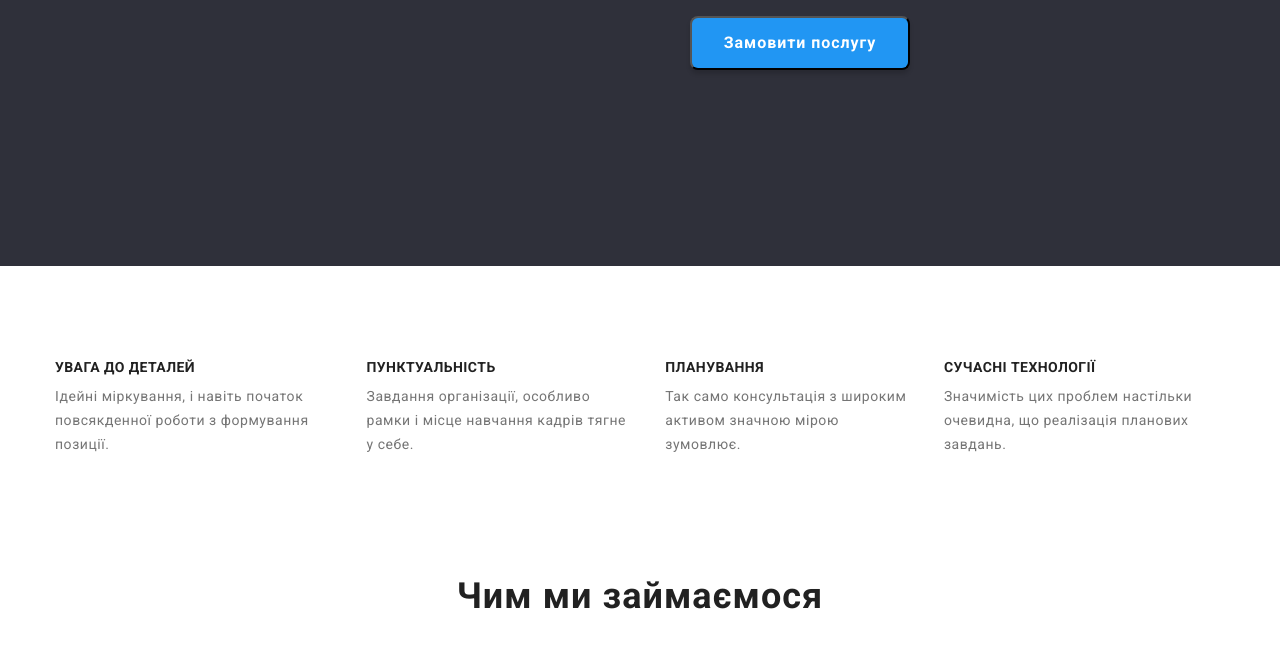
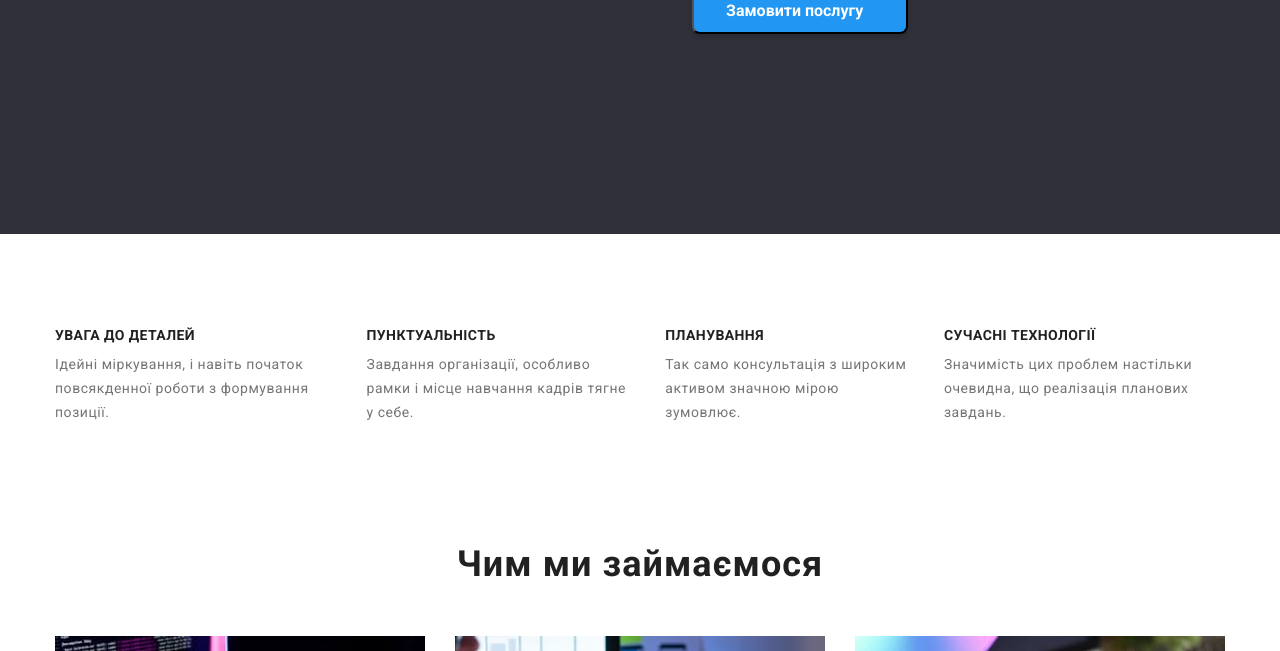
Before and after one commit to CristinaShuron/goit-markup-hw-03, a plain HTML site: page index.html in a window 1280 px wide. Shown: the part 449-1100 px from the top of the page. Drawn offline with nearby package versions, Linux system fonts and the light colour scheme.

Commit message:
home work 3

```diff
--- a/css/styles.css
+++ b/css/styles.css
@@ -44,7 +44,6 @@ p {
 }
 /* розтягує текст рядком */
 .page-header {
-  padding: 32px 0 0;
   background: #ffffff;
   border-bottom: 1px solid #ececec;
 }
@@ -154,20 +153,27 @@ p {
 
 /* Замовити послугу*****кнопка******* */
 .buton {
+  width: 216px;
+  height: 50px;
+  left: 692px;
+  top: 430px;
+  display: flex;
+
   font-weight: 700;
   font-size: 16px;
+  list-style-type: none;
   line-height: 1.9;
-  letter-spacing: 0.06em;
+  text-align: center;
+
   color: #ffffff;
+
   display: flex;
   cursor: pointer;
-  padding: 10px 32px;
   background: #2196f3;
   box-shadow: 0px 4px 4px rgba(0, 0, 0, 0.15);
-  border-radius: 4px;
   margin: 0 auto;
-  display: block;
-}
+  padding: 10px 32px;
+  }
 
 /*особливості команди*/
 
```
